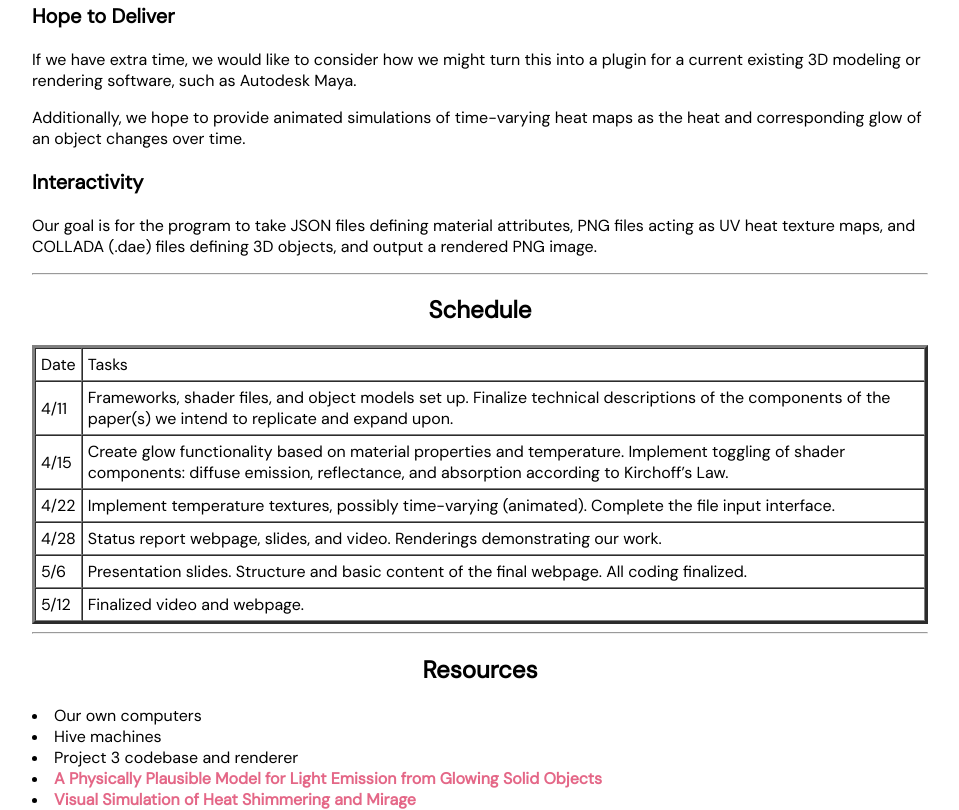
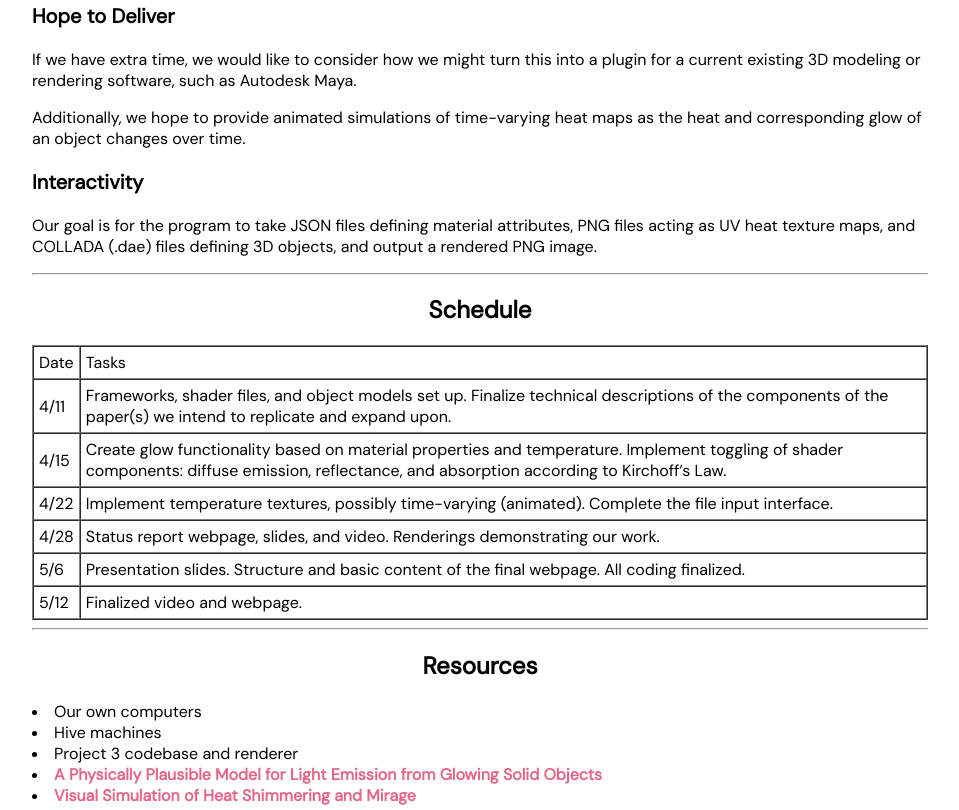
Before and after one commit to jenmhoang/184finalproj, a plain HTML site: page docs/index.html in a window 1280 px wide. Shown: the part 952-1762 px from the top of the page, without its empty margins (160-1119 px from the left). Drawn offline with Linux system fonts and the light colour scheme.

Commit message:
reduce table border size

```diff
--- a/docs/index.html
+++ b/docs/index.html
@@ -51,7 +51,7 @@
     </p>
     <hr>
     <h2>Schedule</h2>
-    <table border="3" cellpadding="5" cellspacing="0">
+    <table border="1" cellpadding="5" cellspacing="0">
       <thead>
       <td>Date</td>
       <td>Tasks</td>
```
